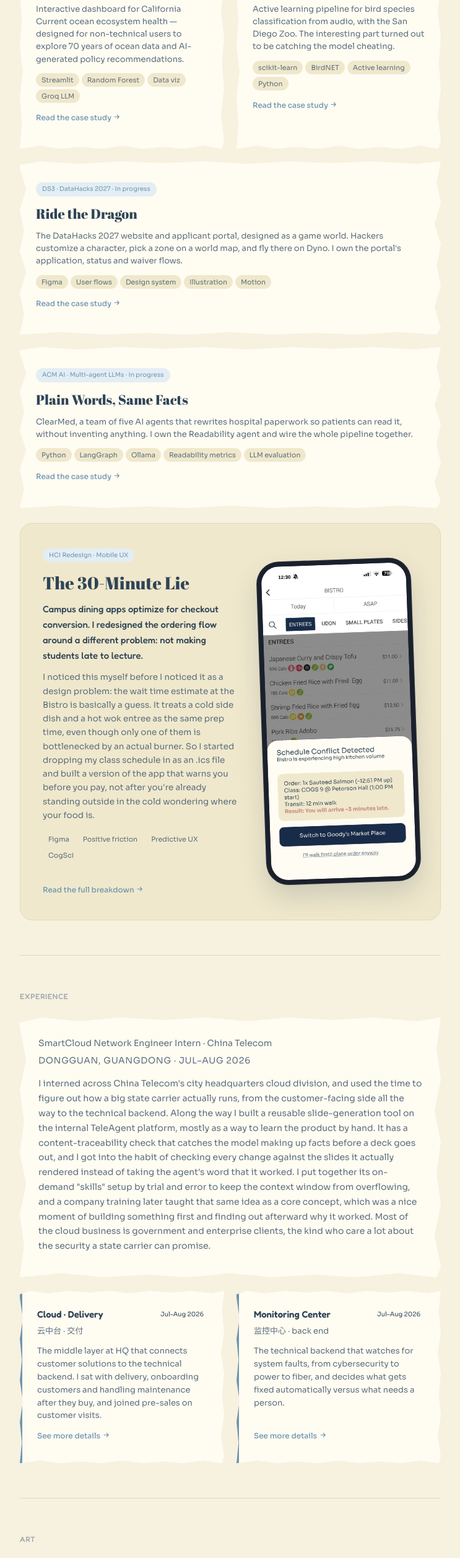
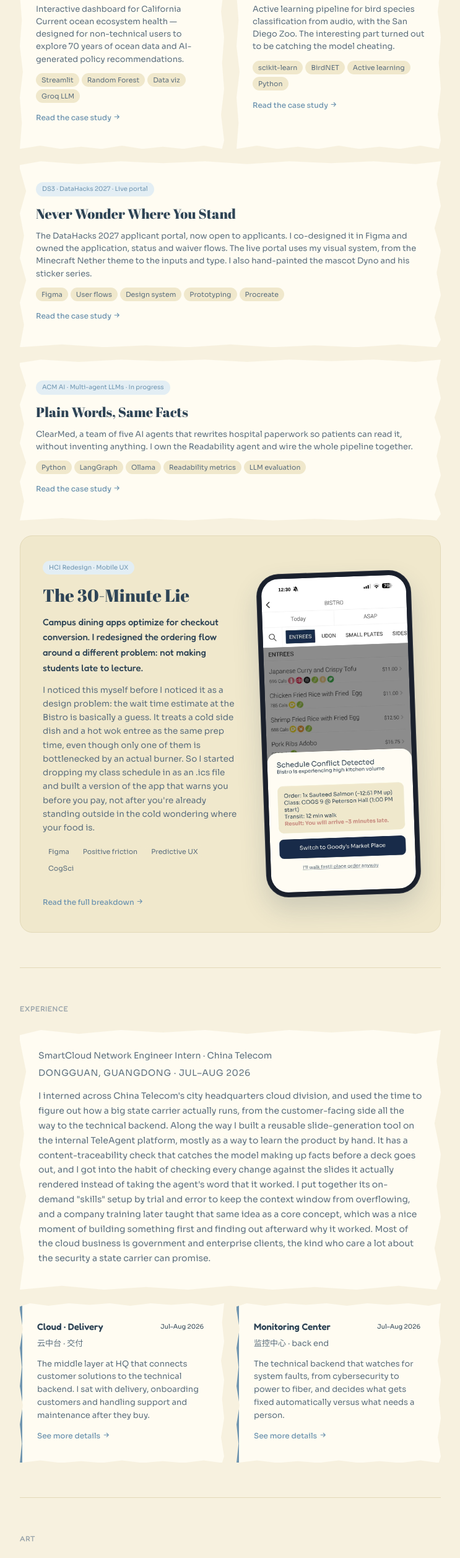
Before and after one commit to laura06919-max/laura06919-max.github.io, a plain HTML site: page index.html in a window 1280 px wide. Shown: the part 874-3388 px from the top of the page at 62% size, without its empty margins (268-1011 px from the left). Drawn offline with Linux system fonts and the light colour scheme.

Commit message:
Add files via upload

```diff
--- a/index.html
+++ b/index.html
@@ -292,15 +292,15 @@
         <span class="case-study-link">Read the case study <svg viewBox="0 0 24 24" fill="none" stroke="currentColor" stroke-width="2" style="width:13px;height:13px;display:inline;vertical-align:-1px"><path d="M5 12h14M13 6l6 6-6 6"/></svg></span>
       </div>
       <div class="project-card reveal" onclick="openCaseStudy('datahacks27')" style="cursor:pointer; grid-column:1/-1">
-        <span class="project-badge badge-blue">DS3 · DataHacks 2027 · In progress</span>
-        <h3>Ride the Dragon</h3>
-        <p>The DataHacks 2027 website and applicant portal, designed as a game world. Hackers customize a character, pick a zone on a world map, and fly there on Dyno. I own the portal's application, status and waiver flows.</p>
+        <span class="project-badge badge-blue">DS3 · DataHacks 2027 · Live portal</span>
+        <h3>Never Wonder Where You Stand</h3>
+        <p>The DataHacks 2027 applicant portal, now open to applicants. I co-designed it in Figma and owned the application, status and waiver flows. The live portal uses my visual system, from the Minecraft Nether theme to the inputs and type. I also hand-painted the mascot Dyno and his sticker series.</p>
         <div class="chip-row">
           <span class="chip">Figma</span>
           <span class="chip">User flows</span>
           <span class="chip">Design system</span>
-          <span class="chip">Illustration</span>
-          <span class="chip">Motion</span>
+          <span class="chip">Prototyping</span>
+          <span class="chip">Procreate</span>
         </div>
         <span class="case-study-link">Read the case study <svg viewBox="0 0 24 24" fill="none" stroke="currentColor" stroke-width="2" style="width:13px;height:13px;display:inline;vertical-align:-1px"><path d="M5 12h14M13 6l6 6-6 6"/></svg></span>
       </div>
@@ -355,7 +355,7 @@
           <span class="exp-pill">Jul–Aug 2026</span>
         </div>
         <p class="exp-dept-cn">云中台 · 交付</p>
-        <p>The middle layer at HQ that connects customer solutions to the technical backend. I sat with delivery, onboarding customers and handling maintenance after they buy, and joined pre-sales on customer visits.</p>
+        <p>The middle layer at HQ that connects customer solutions to the technical backend. I sat with delivery, onboarding customers and handling support and maintenance after they buy.</p>
         <span class="case-study-link">See more details <svg viewBox="0 0 24 24" fill="none" stroke="currentColor" stroke-width="2" style="width:13px;height:13px;display:inline;vertical-align:-1px"><path d="M5 12h14M13 6l6 6-6 6"/></svg></span>
       </div>
       <div class="exp-card reveal tilt" onclick="openCaseStudy('dept_monitor')">
@@ -612,25 +612,33 @@
     datahacks27: `
       <span class="case-close" onclick="closeCaseStudy()"><svg viewBox="0 0 24 24" fill="none" stroke="currentColor" stroke-width="2"><path d="M18 6 6 18M6 6l12 12"/></svg></span>
       <p class="case-eyebrow">Case study · DS3 DataHacks 2027</p>
-      <h2 class="case-title">Ride the Dragon</h2>
-      <p class="case-subtitle">Designing a hackathon website and applicant portal as a game world, where the boring parts (forms, status, waivers) still have to be the clearest parts.</p>
+      <h2 class="case-title">Never Wonder Where You Stand</h2>
+      <p class="case-subtitle">Designing the DataHacks 2027 applicant portal, where a playful game theme still has to make the form the clearest part.</p>
       <div class="case-meta-row">
-        <div class="case-meta-item"><p class="case-meta-label">Role</p><p class="case-meta-value">Design + Marketing, team of 4 designers</p></div>
-        <div class="case-meta-item"><p class="case-meta-label">My part</p><p class="case-meta-value">Application, status + waiver flows</p></div>
+        <div class="case-meta-item"><p class="case-meta-label">Role</p><p class="case-meta-value">Co-designer (with one other designer). Owned application, status + waiver flows</p></div>
+        <div class="case-meta-item"><p class="case-meta-label">Team</p><p class="case-meta-value">4 designers + the dev team</p></div>
+        <div class="case-meta-item"><p class="case-meta-label">Tools</p><p class="case-meta-value">Figma, Procreate</p></div>
         <div class="case-meta-item"><p class="case-meta-label">Timeline</p><p class="case-meta-value">Oct 2026 – present</p></div>
       </div>
-      <div class="case-block"><p class="case-block-title">The world</p><p>DataHacks is DS3's yearly hackathon at UCSD, and this year the site is a blocky, hand-painted game world. You sign up, customize a character, land on a world map and pick one of five themed zones. Getting there means riding Dyno, our club mascot, who I redesigned as a winged dragon with a costume for each zone. I mapped out the full flow from sign-up to flying into a zone, plus how information is split across the five zones so each one holds one kind of content instead of everything everywhere. I also illustrated Dyno and animated the dragon-flight transitions between zones.</p></div>
-      <div class="case-block"><p class="case-block-title">The portal, where the fun has to step aside</p><p>I co-designed the applicant portal in Figma with another designer, and I owned the application, status and waiver flows. This is the part where a cute world can easily get in the way. Someone filling out an application wants to know how much is left, whether their answers saved, and what went wrong if something did.</p>
-        <div class="case-decision"><p class="case-decision-q">Four steps, always visible</p><p class="case-decision-a">The application is split into four steps with a progress bar, a "Section 1 of 4" label, a Save Draft button and a status chip, so nobody wonders whether closing the tab loses their work.</p></div>
-        <div class="case-decision"><p class="case-decision-q">Errors that tell you where to look</p><p class="case-decision-a">Instead of a red banner at the top, validation is inline and counts what's left, like "2 fields need fixing," so you can find the problem without rereading the whole page.</p></div>
-        <div class="case-decision"><p class="case-decision-q">A status tracker with every ending</p><p class="case-decision-a">After submitting, applicants follow Submitted → In review → Decision → Sign waiver. I designed separate accepted, waitlisted and rejected screens, because the rejected one deserves as much care as the happy path.</p></div>
-        <div class="case-decision"><p class="case-decision-q">Locking event info until acceptance</p><p class="case-decision-a">The event handbook only unlocks once you're accepted. I broke a long handbook into 10 short pages you can scan, since nobody reads a wall of rules the night before a hackathon.</p></div>
+      <div class="case-block"><p class="case-block-title">Context</p><p>DataHacks is the yearly hackathon run by UCSD's Data Science Student Society. Our design team worked in a hand-painted, blocky style inspired by Minecraft and TreeHacks, with no official game assets. AI was used only for idea generation and quick mockups. Every final asset is drawn by hand. The main event website was designed by our design lead. My work is the applicant portal and the mascot.</p></div>
+      <div class="case-block"><p class="case-block-title">The problem</p><p>Applicants often don't know how much of the form is left, whether their work saved, what went wrong, or when they'll hear back. My goal was simple. Applicants should never wonder where they stand.</p></div>
+      <div class="case-block"><p class="case-block-title">How the direction changed</p>
+        <div class="case-decision"><p class="case-decision-q">Three templates, a signpost, then the Nether</p><p class="case-decision-a">I started with three template directions, moved to a wooden signpost look, and after a team meeting landed on a Minecraft Nether theme that the whole portal now uses.</p></div>
+        <div class="case-decision"><p class="case-decision-q">From a book to a sidebar</p><p class="case-decision-a">I first pictured the event handbook as a book you flip through. I switched to sidebar pages, because flipping adds friction when someone just needs the schedule. The handbook became 10 short, scannable pages that unlock on acceptance.</p></div>
+        <div class="case-decision"><p class="case-decision-q">Feedback I acted on</p><p class="case-decision-a">My first version had Dyno appearing all over the application. Now he shows up once, on the long-answer step, where a friendly nudge actually helps. I also removed the lava on the sides to give the form room to breathe.</p></div>
       </div>
-      <div class="case-block"><p class="case-block-title">Knowing when the mascot should leave</p><p>My first version had Dyno popping up all over the application. My design lead pushed back, and they were right, because a character talking at you on every step stops being charming fast. Now Dyno shows up exactly once, on the long-answer step, with a small nudge to keep it under 200 words. That's the one moment where a friendly voice actually helps.</p></div>
-      <div class="case-block"><p class="case-block-title">The system underneath</p><p>To keep four designers consistent, I built a style guide and component library. Headings use a pixel display font and body text uses a clean sans-serif, on a fixed palette. Every component has its states drawn out (default, active, locked, focused, error), and the motion pieces like Dyno's blink, wave and flight are built as animated Figma components.</p><p><a href="https://www.figma.com/proto/QVtMklBwxPAWFEJVVa8lWM/portfolio-export?node-id=35-16&starting-point-node-id=35%3A16&scaling=scale-down" target="_blank" rel="noopener">Click through selected screens in the Figma prototype</a></p></div>
-      <div class="case-block"><p class="case-block-title">Brand work: logo and stickers (in progress)</p><p>I'm now designing the DataHacks 2027 logo and a sticker set. The logo has to work small enough for a T-shirt corner, so I'm exploring a more Minecraft-style Dyno, standing on a block or in armor, with letters that each map to one of the site's five zones in one cohesive palette. For stickers, I'm making die-cut Dyno designs in each wing color, plus concepts like Dyno pulling a broken "DATA | HACKS" sign back together. Same process as the rest of the site. AI for early ideas, then hand-drawn in our team's blocky style.</p><p style="font-size:13px;color:var(--muted)">A note on AI. I use it only for idea generation and quick mockups. Every final asset is drawn by hand.</p></div>
-      <div class="case-block"><p class="case-block-title">What I'm still figuring out</p>
-        <div class="case-reflection"><p>The site isn't built yet, so I haven't watched a real applicant go through the portal. The thing I most want to see is whether the game world helps people feel excited or just makes a simple form feel slower. If it's the second one, the theme should get quieter in the portal, not louder.</p></div>
+      <div class="case-block"><p class="case-block-title">Key screens</p>
+        <div class="case-decision"><p class="case-decision-q">About you</p><p class="case-decision-a">A progress bar, Save Draft and a status chip, so nobody wonders whether closing the tab loses their work.</p></div>
+        <div class="case-decision"><p class="case-decision-q">Errors</p><p class="case-decision-a">A banner plus a message under each field, so you can find the problem without rereading the whole page.</p></div>
+        <div class="case-decision"><p class="case-decision-q">Status, in review</p><p class="case-decision-a">A tracker with a "You are here" marker, and separate accepted, waitlisted and rejected screens.</p></div>
+        <div class="case-decision"><p class="case-decision-q">Handbook and locked sidebar</p><p class="case-decision-a">Ten scannable pages, including the run of show, locked until you're accepted.</p></div>
+      </div>
+      <div class="case-block"><p class="case-block-title">Design system</p><p>To keep four designers consistent, I built a style guide and component sheet. Tabs (default, active, locked), buttons, inputs (empty, filled, focused, error) and status steps all have their states drawn out. Headings use a pixel font and body text a clean sans-serif.</p></div>
+      <div class="case-block"><p class="case-block-title">Interaction prototype</p><p>I built a clickable Figma prototype with an animated Dyno (blink, wave, talk), a mini Dyno riding the progress bar, and flowing lava. These are in the prototype, not in the launched version.</p><p><a href="https://www.figma.com/proto/QVtMklBwxPAWFEJVVa8lWM/portfolio-export?node-id=35-16&starting-point-node-id=35%3A16&scaling=scale-down" target="_blank" rel="noopener">Click through the Figma prototype</a></p></div>
+      <div class="case-block"><p class="case-block-title">What shipped</p><p>The live portal uses my visual system. That means the Nether theme, the board-and-sidebar layout, the tab signs, inputs and the pixel/sans type pairing. For launch, engineering simplified the experience. The 4-step application became one scrolling form with automatic saving, and the interactive elements were cut to keep the build lean. The status, waiver and handbook pages are planned for after admissions decisions.</p></div>
+      <div class="case-block"><p class="case-block-title">Dyno, mascot and stickers</p><p>I hand-painted Dyno in four poses and three wing colors, and turned him into a die-cut sticker series, including Dyno pulling a broken board back together and Dyno with a treasure chest. My process is AI references for composition, then traced and hand-painted in my own style in Procreate. Next up is the 2027 event logo for merchandise like banners and lanyard cards.</p></div>
+      <div class="case-block"><p class="case-block-title">Reflection</p>
+        <div class="case-reflection"><p>If I had another round, I'd push to bring back a lightweight progress indicator first, because it's the cheapest change with the biggest effect on applicants finishing the form. Next, I'd run a quick usability test with five students to measure completion time and errors.</p></div>
       </div>
     `,
     ocean: `
@@ -704,9 +712,8 @@
       <div class="case-meta-row">
         <div class="case-meta-item"><p class="case-meta-label">Team</p><p class="case-meta-value">Cloud, delivery side</p></div>
         <div class="case-meta-item"><p class="case-meta-label">Status</p><p class="case-meta-value">Current rotation</p></div>
-        <div class="case-meta-item"><p class="case-meta-label">Also joining</p><p class="case-meta-value">Pre-sales, on visits</p></div>
       </div>
-      <div class="case-block"><p class="case-block-title">What this team does</p><p>The cloud group at city headquarters is split into two sides. Pre-sales pitches the product and proposes the solution. Delivery, where I sit, takes over once a customer buys: showing them how to use it and handling maintenance when something breaks. Sitting on delivery means I see what actually happens after the sale, which is usually the messier and more honest half of the story.</p></div>
+      <div class="case-block"><p class="case-block-title">What this team does</p><p>The cloud group at city headquarters is split into two sides. Pre-sales pitches the product and proposes the solution. Delivery, where I worked, takes over once a customer buys: showing them how to use it and handling maintenance when something breaks. Working on delivery meant I saw what actually happens after the sale, which is usually the messier and more honest half of the story.</p></div>
       <div class="case-block"><p class="case-block-title">The tool I built here</p><p>My lead had me build a slide-generation tool on the internal TeleAgent platform, mostly so I'd know the product well enough to demo it live for customers later. It turns raw content into finished, on-brand product-intro decks for pre-sales. The part I'm proudest of is a content check that catches the model inventing facts before a deck ever goes out, since a confident wrong number in front of a client is worse than no deck at all.</p></div>
       <div class="case-block"><p class="case-block-title">What I learned about the product</p><p>Building on TeleAgent taught me the product from the inside instead of from a script. When I go out on a customer visit now, I can actually show the thing working and speak from having broken it and fixed it myself, which lands very differently than reading off a slide.</p></div>
       <div class="case-block"><p class="case-block-title">A rule I didn't expect</p>
```
